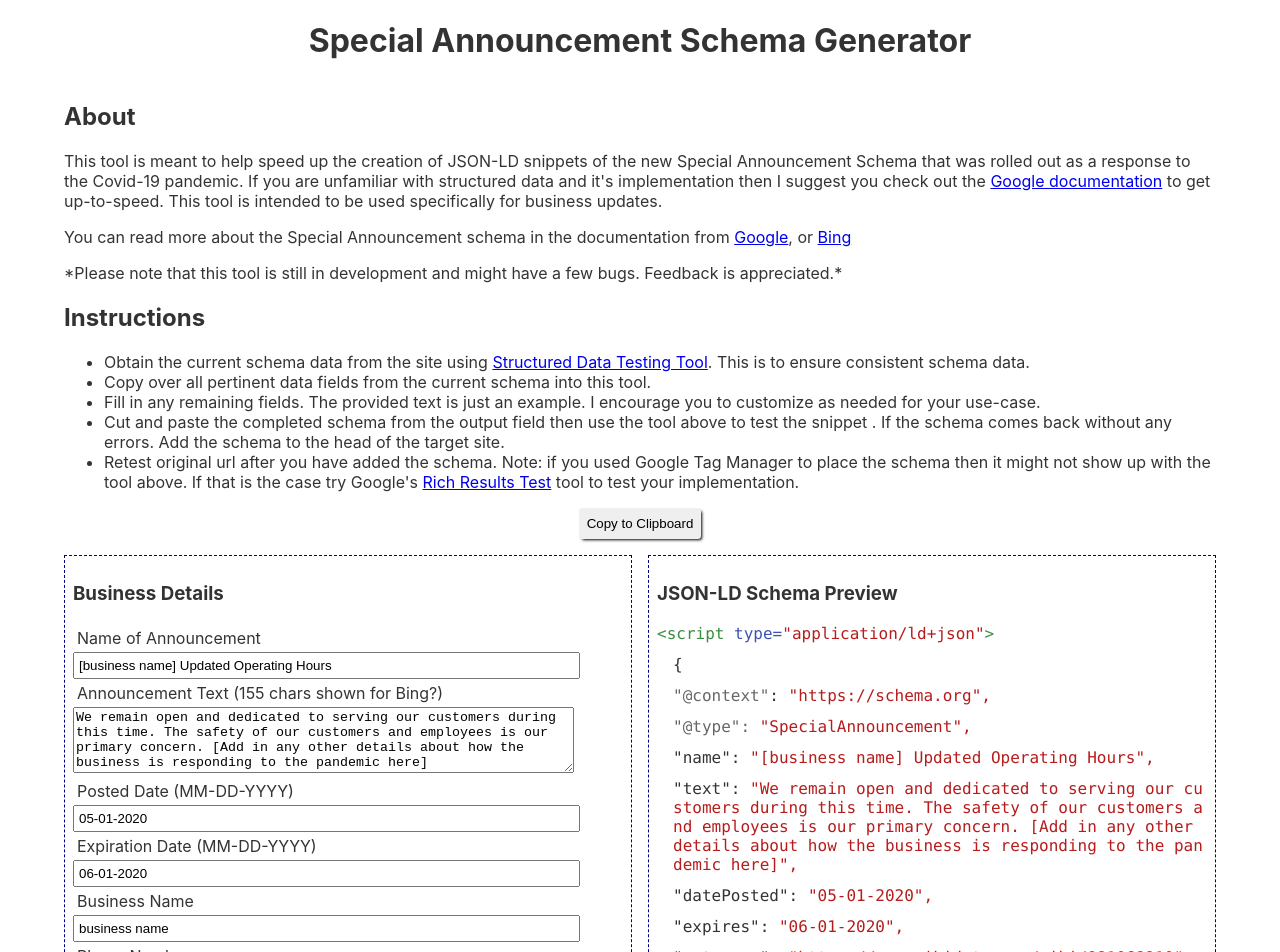
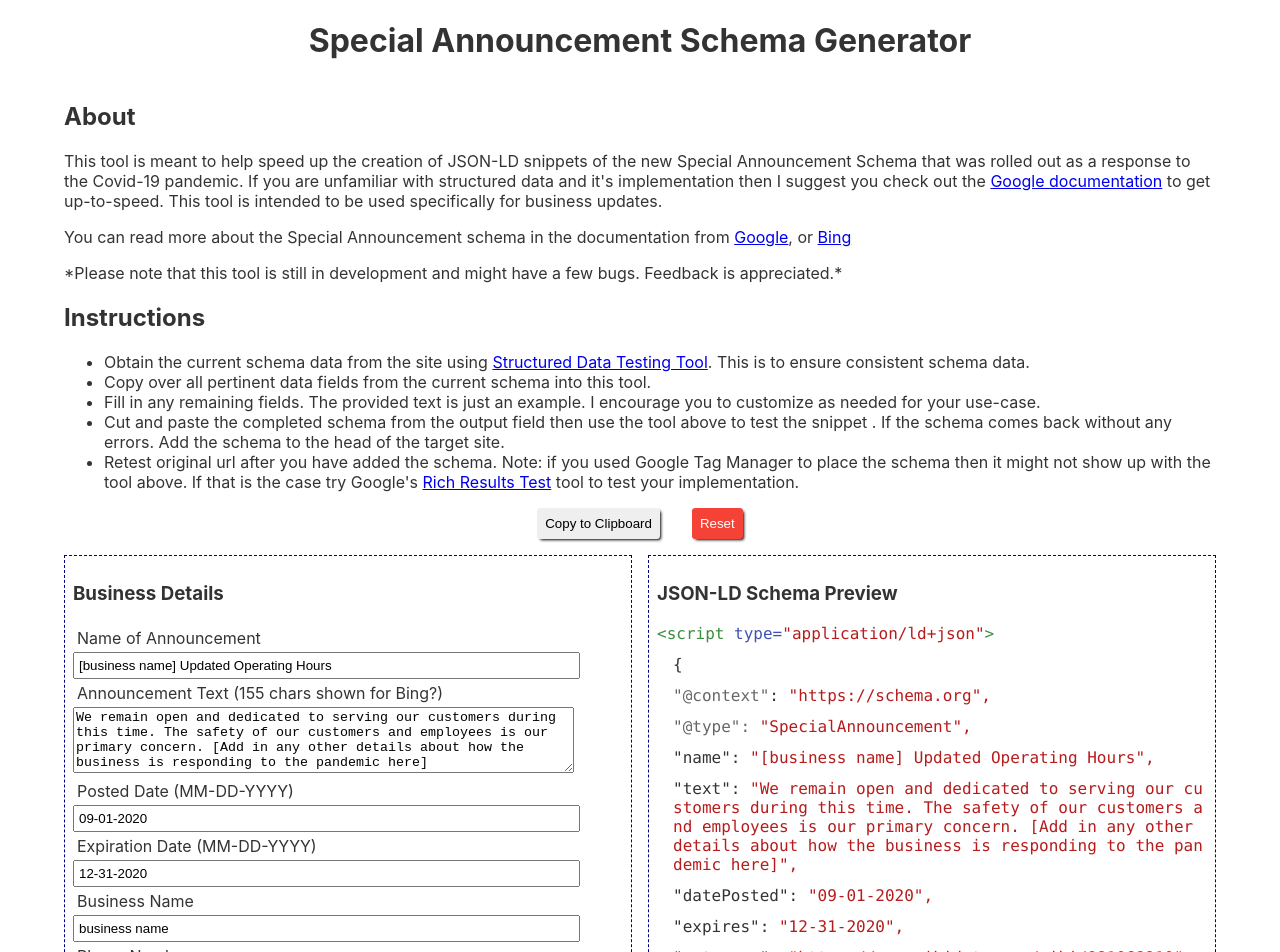
Before and after one commit to Schmidt-Aaron/SchemaGenerator, a React (Create React App) app: page / in a window 1280 px wide. Shown: the top 952 px of the page. Built offline with nearby package versions, Linux system fonts and the light colour scheme.

Commit message:
switched frfom useState to UseReducer to enable form reset

```diff
--- a/src/App.js
+++ b/src/App.js
@@ -13,8 +13,8 @@ function App() {
     announcementName: "[business name] Updated Operating Hours",
     announcementText:
       "We remain open and dedicated to serving our customers during this time. The safety of our customers and employees is our primary concern. [Add in any other details about how the business is responding to the pandemic here]",
-    datePosted: "05-01-2020",
-    dateExpires: "06-01-2020",
+    datePosted: "09-01-2020",
+    dateExpires: "12-31-2020",
     businessName: "business name",
     priceRange: "$-$$$$",
     telephone: "",
@@ -27,59 +27,84 @@ function App() {
     country: "USA",
     schema: null,
     msg: null,
-    type: null,
+    error: null,
   };
 
   const codeRef = React.createRef();
-  const [announcementData, setAnnouncementData] = useState(initialState);
+  // const [announcementData, setAnnouncementData] = useState(initialState);
+
+  // const init = (initialState) => { return {initial}}
+
+  // reducer to reset state
+  const reducer = (state, action) => {
+    switch (action.type) {
+      case "reset":
+        return {
+          ...initialState,
+        };
+      case "update":
+        return {
+          ...state,
+          [action.name]: action.value,
+        };
+      default:
+        return state;
+    }
+  };
+  const [announcementData, dispatch] = useReducer(reducer, initialState);
 
   // update function that can be passed into components
-  const updateState = (name, value) => {
-    setAnnouncementData({
-      ...announcementData,
-      [name]: value,
-      schema: codeRef.current.textContent,
+  const updateState = async (name, value) => {
+    // setAnnouncementData({
+    //   ...announcementData,
+    //   [name]: value,
+    //   schema: codeRef.current.textContent,
+    // });
+    dispatch({
+      type: "update",
+      name,
+      value,
+    });
+    dispatch({
+      type: "update",
+      name: "schema",
+      value: codeRef.current.textContent,
     });
   };
 
   // broken; cant update state all at once. Need to explore using a reducer vs loop through??
   const resetState = () => {
     // setAnnouncementData({ initialState });
+    dispatch({ type: "reset" });
     console.log("reset");
   };
 
-  // reducer to reset state
-  // const reducer = (state, action) => {
-  //   switch (action.type) {
-  //     case "reset":
-  //       return {
-
-  //       };
-  //     case "update":
-  //       return {};
-  //     default:
-  //       return state;
-  //   }
-  // };
-
   const clearBanner = () => {
     setTimeout(() => {
-      setAnnouncementData({ ...announcementData, msg: null, type: null });
+      dispatch({ type: "update", name: "msg", value: null });
+      dispatch({ type: "update", name: "error", value: null });
     }, 2000);
   };
 
   const setBanner = async (msg) => {
     if (announcementData.schema === null) {
-      setAnnouncementData({
-        ...announcementData,
-        msg: "Schema Not Copied. Update the input fields and try again.",
-        type: "error",
+      dispatch({
+        type: "update",
+        name: "msg",
+        value: "Schema Not Copied. Update the input fields and try again.",
+        // type: "error",
+      });
+      dispatch({
+        type: "update",
+        name: "error",
+        value: "Schema Not Copied. Update the input fields and try again.",
       });
       console.log("Please enter valid schema data");
     } else {
-      await setAnnouncementData({
-        ...announcementData,
-        msg,
+      await dispatch({
+        type: "update",
+        name: "msg",
+        value: msg,
       });
     }
     clearBanner();
--- a/src/components/controls.js
+++ b/src/components/controls.js
@@ -21,9 +21,9 @@ const Controls = (props) => {
         Copy to Clipboard
       </button>
       {/* <button className="validate">Validate</button> */}
-      {/* <button className="reset" onClick={reset}>
+      <button className="reset" onClick={reset}>
         Reset
-      </button> */}
+      </button>
     </div>
   );
 };
```
Also changed, not shown: 1 other file (tests, documents, lock files or other folders).
